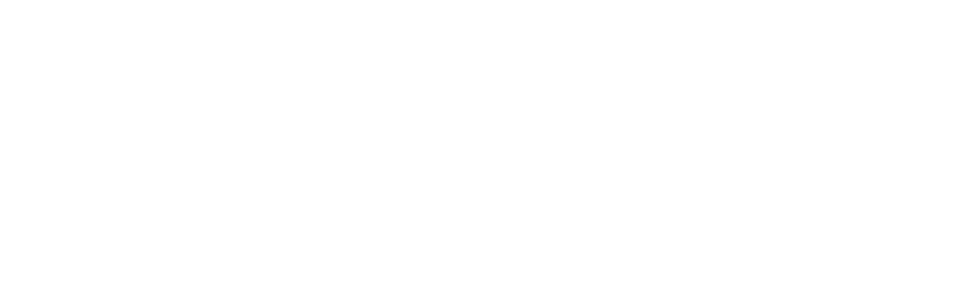
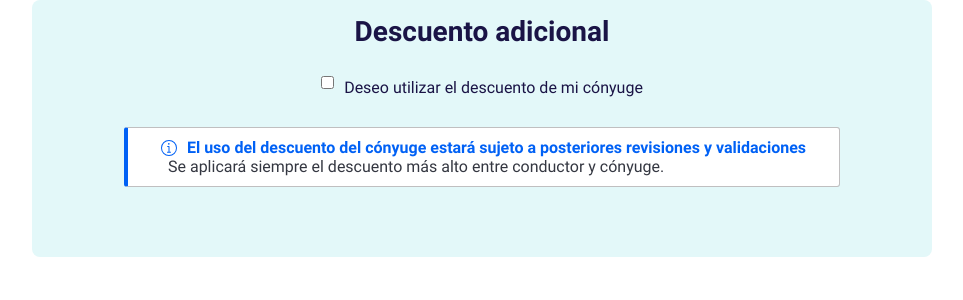
Before and after one commit to FedericoBenitezItConsultores/-opportunity-factory-practice-project, a React (Vite) app: page /AdditionalDiscount in a window 1280 px wide. Before the commit this address had no page. Shown: the top 300 px of the page, without its empty margins (158-1121 px from the left). Built offline with nearby package versions, Linux system fonts and the light colour scheme.

Commit message:
the person's additional discount is pooput

```diff
--- /dev/null
+++ b/src/components/molecules/additional-discount/AdditionalDiscount.jsx
@@ -0,0 +1,86 @@
+import React, { useState } from "react";
+import styles from "./style.module.css";
+import warningIcons from "../../../assets/svg/warningicons.svg";
+
+export const AdditionalDiscount = () => {
+  const [showPopup, setShowPopup] = useState(false); // Estado para controlar el popup
+
+  const handleCheckboxChange = (e) => {
+    setShowPopup(e.target.checked); // Muestra el popup si el checkbox está marcado
+  };
+
+  return (
+    <div className={styles.container}>
+      <div>
+        <p className={styles.titulo}>Descuento adicional</p>
+      </div>
+      <div className={styles.checkboxGroups}>
+        <form>
+          <div className={styles.checkboxGroup}>
+            <input
+              type="checkbox"
+              onChange={handleCheckboxChange} // Control del checkbox
+            />
+            <p className={styles.titulo2}>
+              Deseo utilizar el descuento de mi cónyuge
+            </p>
+          </div>
+        </form>
+      </div>
+      <div>
+        <div className={styles.fallo}>
+          <div className={styles.div_inf}>
+            <div className={styles.div_inf1}>
+              <img
+                className={styles.icons}
+                src={warningIcons}
+                alt="Warning Icon"
+              />
+              <p>
+                El uso del descuento del cónyuge estará sujeto a posteriores
+                revisiones y validaciones
+              </p>
+            </div>
+            <div className={styles.inf2}>
+              {" "}
+              <p>
+                Se aplicará siempre el descuento más alto entre conductor y
+                cónyuge.
+              </p>
+            </div>
+          </div>
+        </div>
+      </div>
+      {/* Popup */}
+      {showPopup && (
+        <div className={styles.popup}>
+                   <div className={styles.lineContainer}></div>
+          <div className={styles.popupContent}>
+            <p>
+              Ingresa la identificación de tu cónyuge si quieres aplicar su
+              descuento
+            </p>
+          </div>
+          <div className={styles.inputContainer}>
+            <select id="opciones" name="opciones" className={styles.selectBox}>
+              <option value="opcion1">Cédula de extranjería</option>
+              <option value="opcion2">Carnet Diplomático</option>
+              <option value="opcion3">Pasaporte</option>
+              <option value="opcion4">Tarjeta de Identidad</option>
+              <option value="opcion5">Registro Civil</option>
+              <option value="opcion6">
+                Número Único de Identificación Personal (NIUP)
+              </option>
+            </select>
+            <input
+              type="number"
+              placeholder="Número de identificación"
+              className={styles.inputBox}
+            />
+          </div>
+          <div className={styles.cuadro}>%<br/>El porcentaje de descuento de tu cónyuge es:</div>
+        </div>
+      )}
+    </div>
+  );
+};
--- /dev/null
+++ b/src/components/molecules/additional-discount/style.module.css
@@ -0,0 +1,124 @@
+.container {
+  background-color: #e3f8f9; /* Fondo del contenedor */
+  padding-bottom: 40px;
+  width: 900px;
+  min-height: 161px;
+  margin: 0 auto;
+  border-radius: 8px;
+}
+
+.fallo {
+  top: 37px;
+  width: 691px;
+  height: auto;
+  font-size: 16px;
+  font-family: "roboto Bold";
+  color: #0061f5;
+  background: #ffffff 0% 0% no-repeat padding-box;
+  border: 1px solid #c0bfc0;
+  border-radius: 3px;
+  opacity: 1;
+  border-left: 4px solid #0061f5;
+  margin: 30px auto;
+  font-size: 16px;
+
+  padding: 10px;
+  gap: 5px;
+}
+.div_inf1 {
+  display: flex;
+  justify-content: center;
+  align-items: center;
+  gap: 10px;
+}
+.div_inf {
+  display: flex;
+  flex-direction: column;
+}
+.inf2 {
+  margin-left: 30px;
+  color: #343741;
+  font-family: "roboto Regular";
+}
+.icons {
+  width: 16px;
+  height: 16px;
+}
+
+.titulo {
+  padding: 15px;
+  text-align: center;
+  font-family: "roboto Bold";
+  font-size: 28px;
+  color: #1a1446;
+}
+
+.titulo2 {
+  font-size: 16px;
+  text-align: center;
+  color: #1a1446;
+  font-family: "roboto regular";
+  margin-top: 10px;
+}
+.popup {
+  background-color: #e3f8f9; /* Mismo fondo que el contenedor */
+  padding: 20px;
+  width: 691px;
+  z-index: 1000;
+  margin-left: 100px;
+}
+
+.popupContent {
+  text-align: center;
+  margin-bottom: 20px;
+}
+
+.inputContainer {
+  display: flex;
+  justify-content: space-between;
+  gap: 10px;
+  margin-bottom: 15px;
+  font-family: "roboto regular";
+}
+
+.selectBox,
+.inputBox {
+  flex: 1;
+  padding: 10px;
+  font-size: 14px;
+  border: 1px solid #ccc;
+  border-radius: 5px;
+}
+
+.cuadro {
+  width: 650px;
+  height: 158px;
+  background-color: white;
+  color: #c0bfc0;
+  font-size: 16px;
+  text-align: center;
+  padding: 20px;
+  font-size: 16px;
+  border-radius: 3px;
+  margin-top: 20px;
+  border: 1px dashed #c0bfc0;
+}
+.checkboxGroup {
+  display: flex;
+  align-items: center;
+  justify-content: center;
+  gap: 10px;
+  margin-top: 5px;
+  width: 691px;
+}
+.checkboxGroups {
+  display: flex;
+  justify-content: center;
+  text-align: center;
+}
+.lineContainer {
+  width: 100%;
+  height: 2px;
+  background-color: #99e5ea45;
+  margin: 10px 0;
+}
--- a/src/routes/configRouter.jsx
+++ b/src/routes/configRouter.jsx
@@ -1,4 +1,5 @@
 import { InfoPerson } from "../components/InfoPerson";
+import { AdditionalDiscount } from "../components/molecules/additional-discount/AdditionalDiscount";
 import Calificasion from "../components/molecules/qualification/qualification";
 import Home from "../pages/home/Home";
 import PricePage from "../pages/price-page/PricePage";
@@ -8,4 +9,5 @@ export const routes = [
   { path: "/price", element: <PricePage /> },
   { path: "/inf-person", element: <InfoPerson /> },
   { path: "/calificasion", element: <Calificasion /> },
+  { path: "/AdditionalDiscount", element: <AdditionalDiscount /> },
 ];
```
Also changed, not shown: src/assets/svg/warningicons.svg (added).
